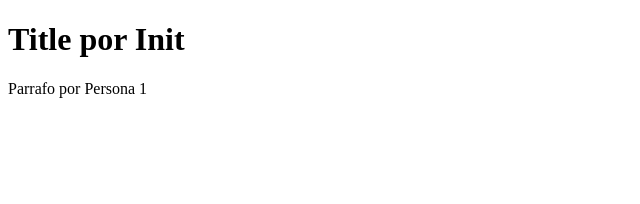
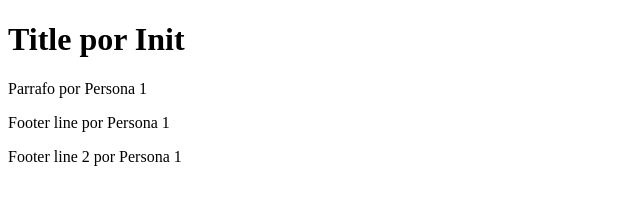
Before and after one commit to LaloG19/mergeTest, a plain HTML site: page index.html in a window 1280 px wide. Shown: the whole page, without its empty margins (0-640 px from the left). Drawn offline with Linux system fonts and the light colour scheme.

Commit message:
FORZAR merge

```diff
--- a/index.html
+++ b/index.html
@@ -10,5 +10,9 @@
         <h1> Title por Init </h1>
         <p> Parrafo por Persona 1 </p>
     </main>
+    <footer>
+        <p> Footer line por Persona 1 </p>
+        <p> Footer line 2 por Persona 1</p>
+    </footer>
 </body>
 </html>
```
